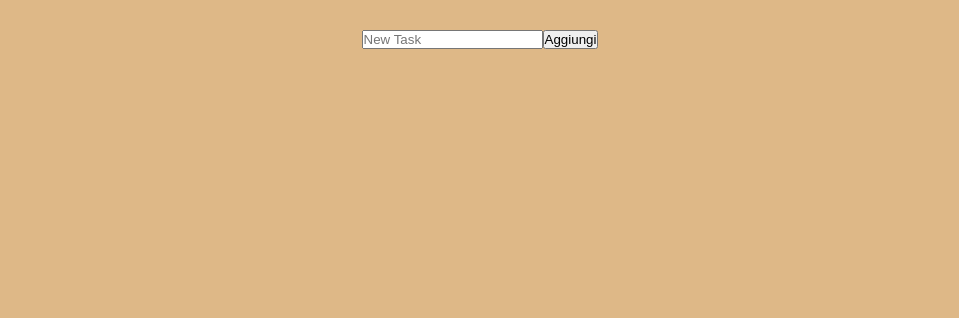
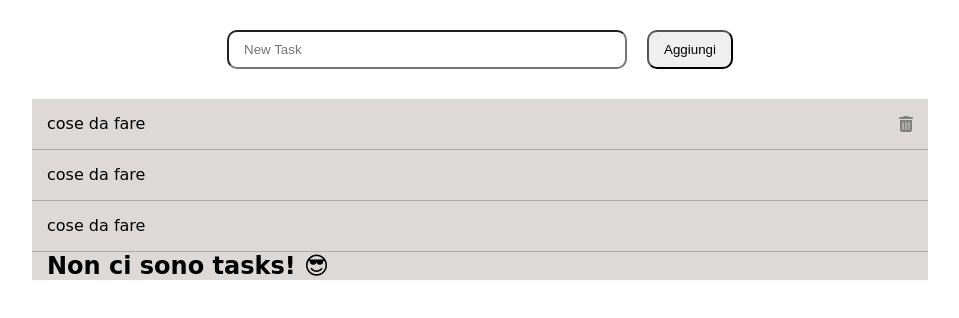
Before and after one commit to FedericoCattani/vue-todolist, a plain HTML site: page index.html in a window 1280 px wide. Shown: the whole page, without its empty margins (160-1119 px from the left). Drawn offline with nearby package versions, Linux system fonts and the light colour scheme; a web font is replaced by a local one.

Commit message:
Input area and structure list

```diff
--- a/css/style.css
+++ b/css/style.css
@@ -5,12 +5,57 @@
 }
 
 body{
-  display: flex;
-  justify-content: center;
-  align-items: center;
-  background-color: burlywood;
+  font-family: 'Bruno Ace', cursive;
 }
 
-.container-input{
-  margin-top: 30px;
+h2{
+  padding: 0 15px ;
 }
+
+.input-area{
+  text-align: center;
+  margin: 30px 0;
+}
+
+.input-area input,.input-area button{
+  padding: 10px 15px;
+  border-radius: 10px;
+}
+
+.input-area input{
+  width: 400px;
+  margin-right: 20px;
+}
+
+.input-area button{
+  cursor: pointer;
+}
+
+.container{
+  width: 70%;
+  background-color: rgb(221, 217, 217);
+  margin: 0 auto;
+}
+
+.tasks-list li{
+  list-style: none;
+  line-height: 50px;
+  border-bottom: 1px solid rgb(172, 169, 169);
+  cursor: pointer;
+  padding: 0 15px;
+  display: flex;
+  justify-content: space-between;
+  align-items: center;
+}
+
+.tasks-list li:hover{
+  background-color: #f1f1f1;
+}
+
+.tasks-list li i{
+  color: gray;
+}
+
+.tasks-list li i:hover{
+  color: red;
+}
--- a/index.html
+++ b/index.html
@@ -7,18 +7,44 @@
 
   <link rel="stylesheet" href="css/style.css">
 
+  <link rel="preconnect" href="https://fonts.googleapis.com">
+  <link rel="preconnect" href="https://fonts.gstatic.com" crossorigin>
+  <link href="https://fonts.googleapis.com/css2?family=Bruno+Ace&display=swap" rel="stylesheet">
+
+  <link rel="stylesheet" href="https://cdnjs.cloudflare.com/ajax/libs/font-awesome/6.4.0/css/all.min.css" integrity="sha512-iecdLmaskl7CVkqkXNQ/ZH/XLlvWZOJyj7Yy7tcenmpD1ypASozpmT/E0iPtmFIB46ZmdtAc9eNBvH0H/ZpiBw==" crossorigin="anonymous" referrerpolicy="no-referrer" />
+
   <script src="https://unpkg.com/vue@3/dist/vue.global.js"></script>
 
   <title>Vue To Do List</title>
 </head>
-<body id="app">
-  <!-- section di imput -->
-  <div class="container-input">
-    <input type="text" placeholder="New Task">
-    <button>Aggiungi</button>
+<body>
+
+  <div id="app">
+
+    <!-- section di imput -->
+    <div class="input-area">
+      <input type="text" placeholder="New Task">
+      <button>Aggiungi</button>
+    </div>
+
+    <!-- section della lista-->
+    <div class="container">
+      <ul class="tasks-list">
+        <li>
+          <span>cose da fare</span>
+          <i class="fa-solid fa-trash-can"></i>
+        </li>
+        <li>
+          <span>cose da fare</span>
+        </li>
+        <li>
+          <span>cose da fare</span>
+        </li>
+      </ul>
+
+      <h2>Non ci sono tasks! &#128526;</h2>
+    </div>
   </div>
-  <!-- section della lista-->
-
 
   <script src="js/script.js"></script>
 </body>
```
